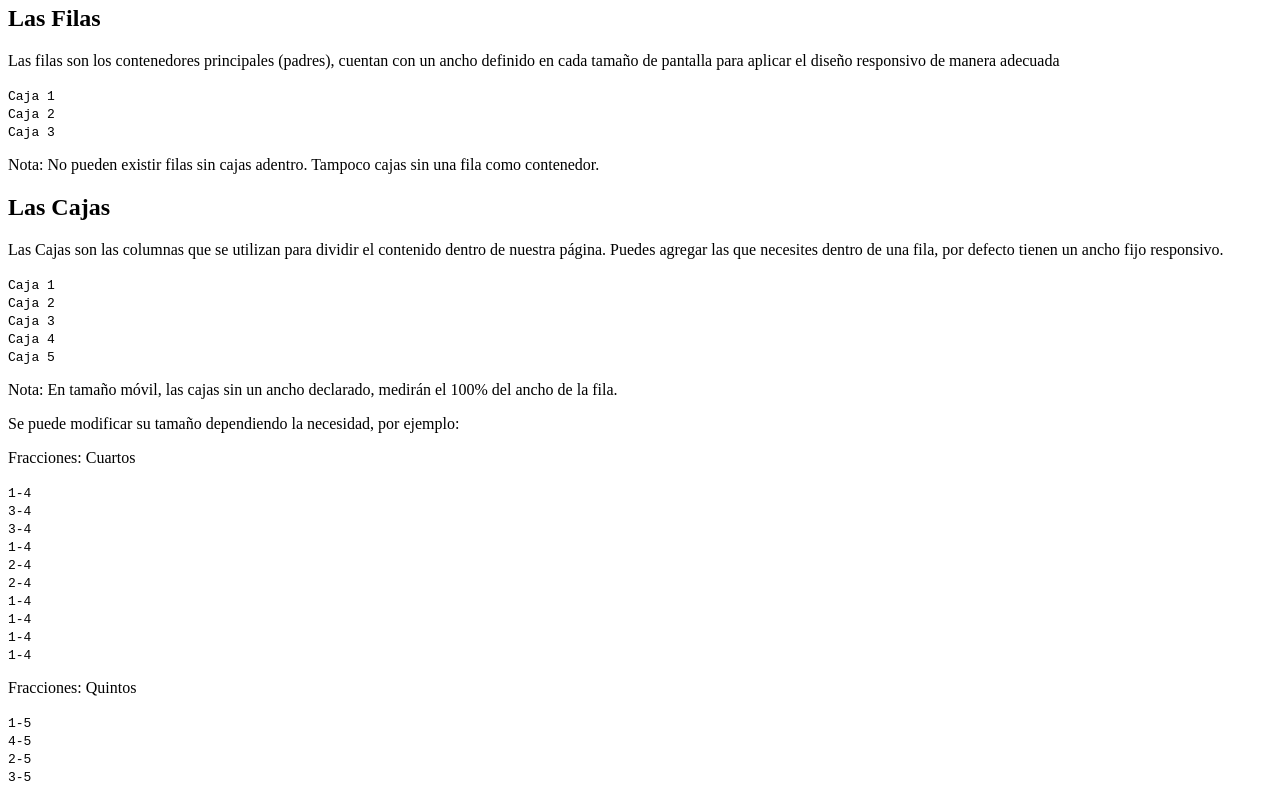
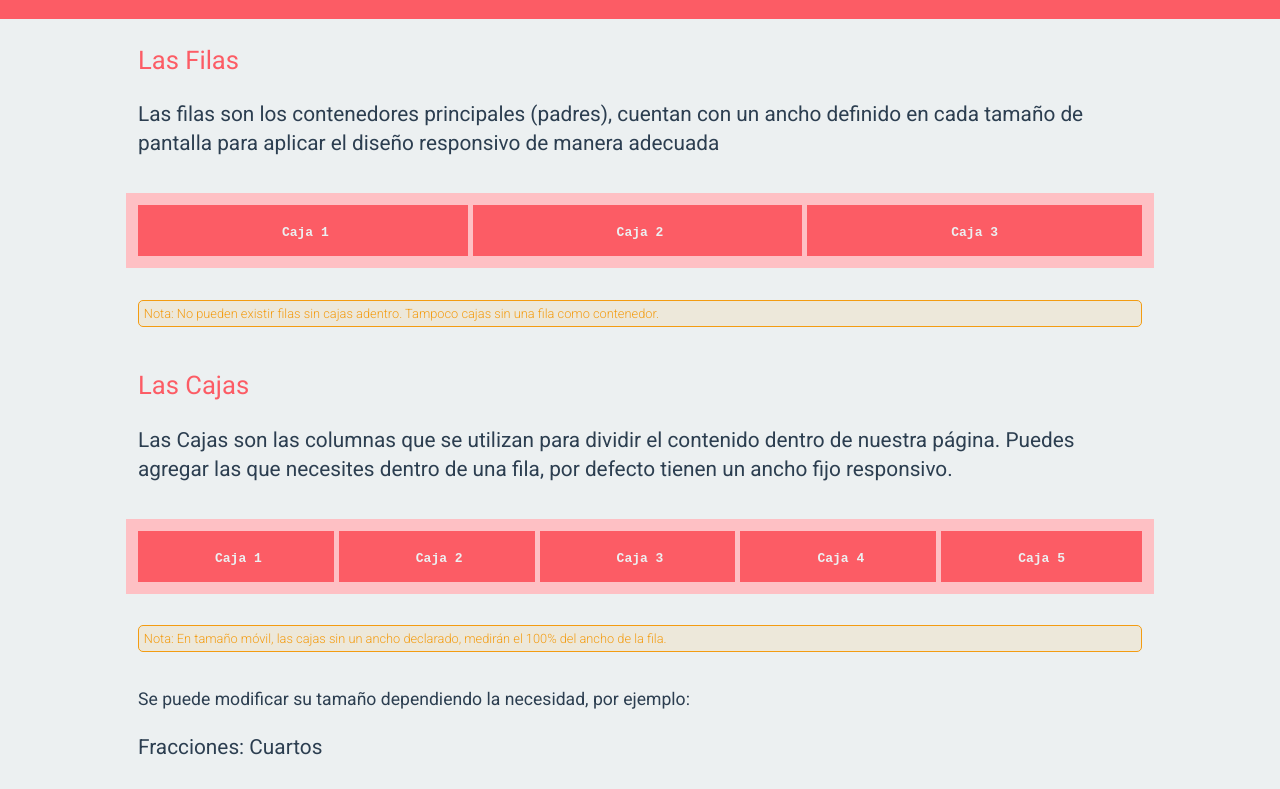
Before and after one commit to luisrcdev/rc-grid, a plain HTML site: page index.html in a window 1280 px wide. Shown: the part 122-911 px from the top of the page. Drawn offline with Linux system fonts and the light colour scheme; the site is published under a folder, as on GitHub Pages, so addresses that start at the root find nothing.

Commit message:
Change dir of css and js

```diff
--- a/index.html
+++ b/index.html
@@ -5,10 +5,10 @@
     <meta name="viewport" content="width=device-width, initial-scale=1.0">
     <meta http-equiv="X-UA-Compatible" content="ie=edge">
     <title>rc-grid | Docs</title>
-    <link rel="stylesheet" href="/css/rc-grid-dist.css">
+    <link rel="stylesheet" href="css/rc-grid-dist.css">
     <link rel="stylesheet" href="https://fonts.googleapis.com/css?family=Roboto:300,400,500">
-    <link rel="stylesheet" href="/css/main.css">
-    <script src="/js/fontawesome-all.min.js"></script>
+    <link rel="stylesheet" href="css/main.css">
+    <script src="js/fontawesome-all.min.js"></script>
   </head>
   <body>
     <header>
```
